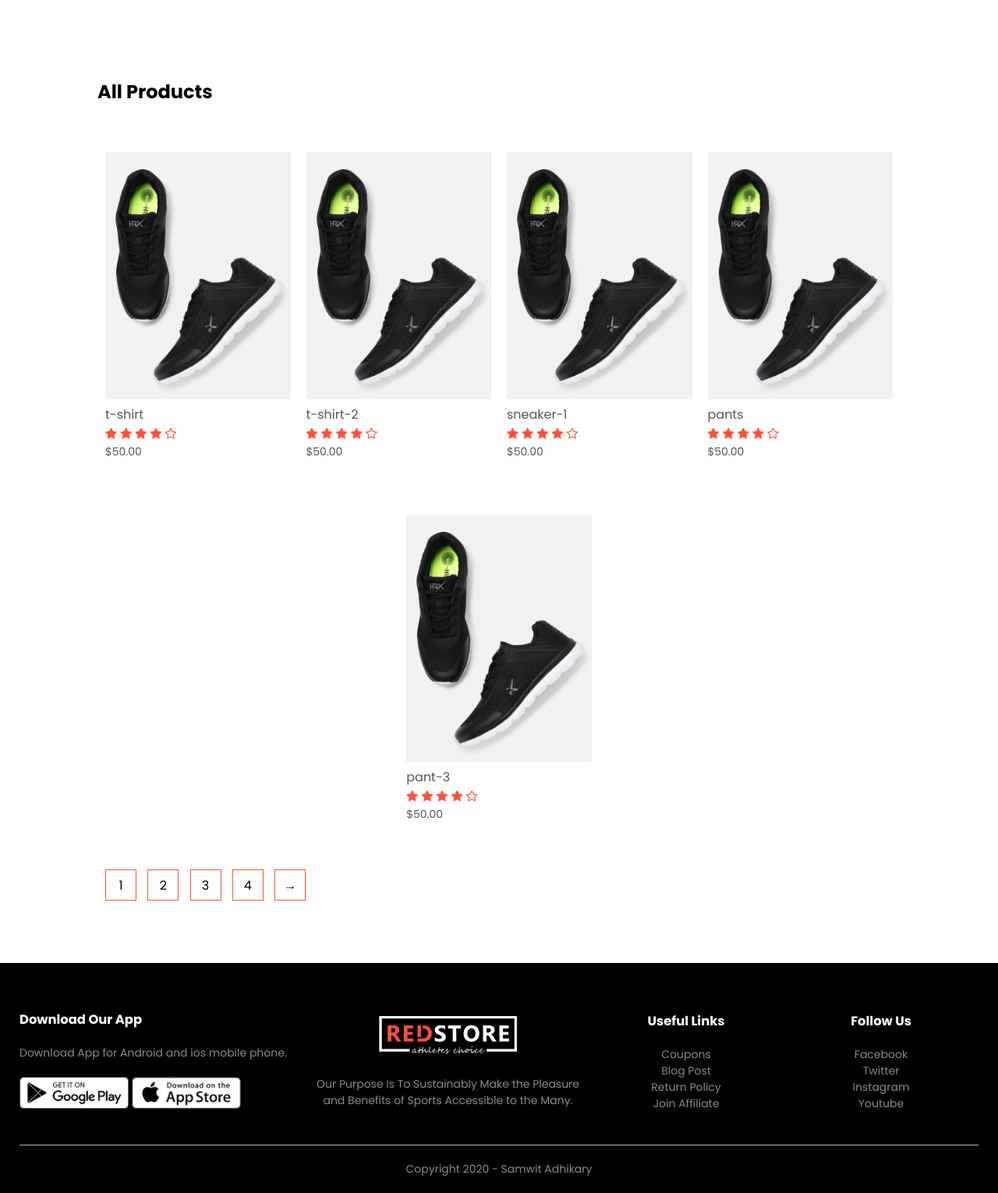
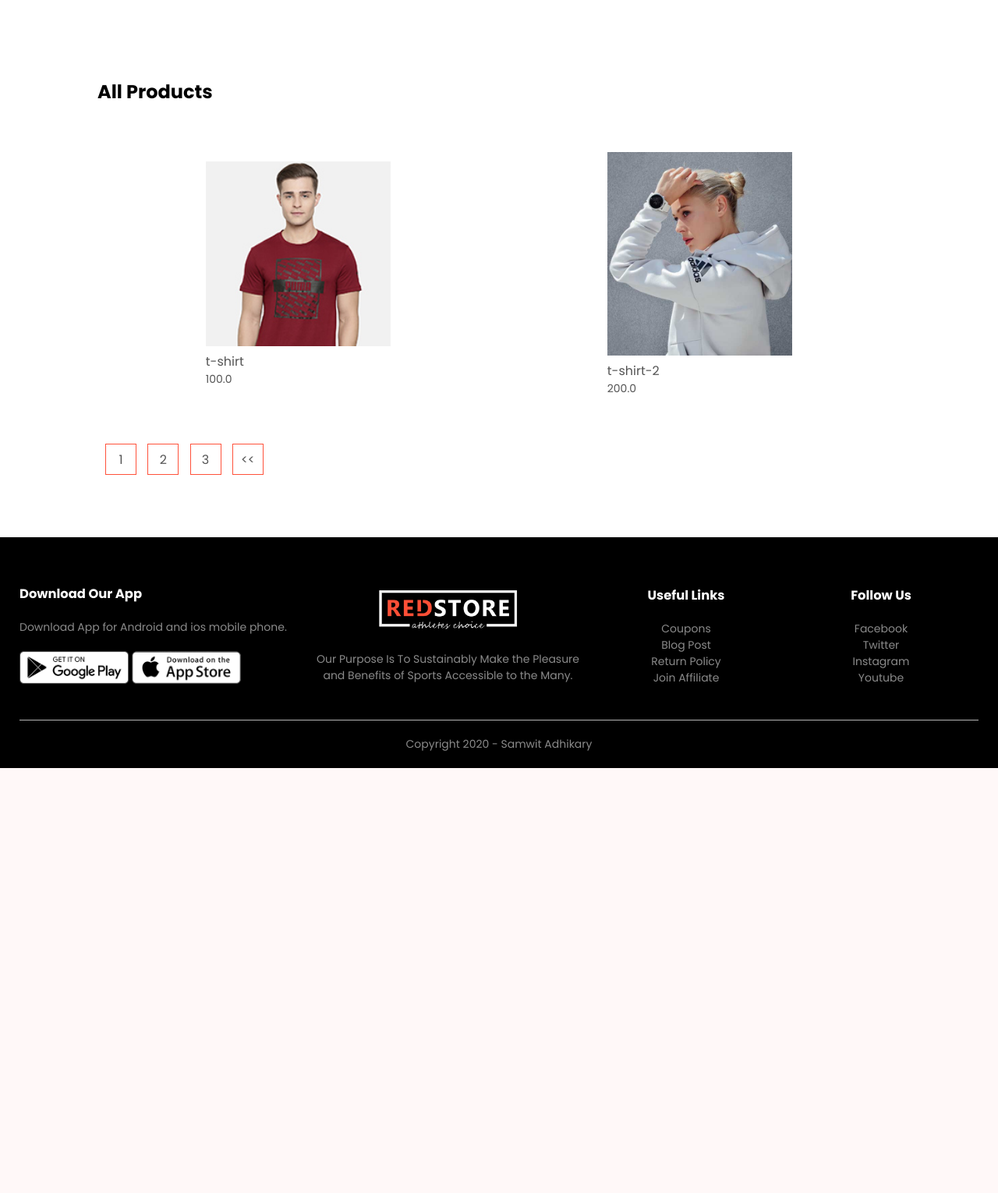
Before and after one commit to muhammednasifp/SmallProjects, a Django app: page /list_product in a window 1280 px wide. Shown: the part 83-1613 px from the top of the page at 78% size. After the commit the page ends 1068 px from the top, so only its background shows below. Run offline with Django 5.2, Linux system fonts and the light colour scheme; data comes from the database, SQL or seed files in the repository.

Commit message:
made pagination

```diff
--- a/e_commerce/products/views.py
+++ b/e_commerce/products/views.py
@@ -1,13 +1,20 @@
 from django.shortcuts import render
 from . models import Product
+from django.core.paginator import Paginator
+#paginator is used to make different pages in the webpage
 # Create your views here.
 
 def index(request):
     return render(request,'index.html')
 
 def list_product(request):
+    page=1
+    if request.GET:
+        page=request.GET.get('page',1)
     product_list=Product.objects.all()
-
+    product_paginator=Paginator(product_list,2)
+    #here paginator constructor created with two items
+    product_list=product_paginator.get_page(page)
     return render(request,'products.html',{'products':product_list})
 
 def details_product(request):
--- a/e_commerce/templates/product_list.html
+++ b/e_commerce/templates/product_list.html
@@ -3,34 +3,29 @@
 <div class="small-container">
         <div class="row row-2">
             <h2>All Products</h2>
-
         </div>
         {% for product_chunks in products|chunks:4 %}
         <div class="row">
             {% for product in  product_chunks %}
                 <div class="col-4">
-                    <img src="{% static 'images/product-2.jpg'%}">
+                    <img src="{{product.image.url}}">
                     <h4>{{product.title}}</h4>
-                    <div class="rating">
-                        <i class="fa fa-star"></i>
-                        <i class="fa fa-star"></i>
-                        <i class="fa fa-star"></i>
-                        <i class="fa fa-star"></i>
-                        <i class="fa fa-star-o"></i>
-                    </div>
-                    <p>$50.00</p>
+
+                    <p>{{product.price}}</p>
                 </div>
-                {% endfor %}
-
-
+            {% endfor %}
         </div>
         {% endfor %}
 
         <div class="page-btn">
-            <span>1</span>
-            <span>2</span>
-            <span>3</span>
-            <span>4</span>
-            <span>→</span>
+        {% if products.has_previous %}
+            <a href="?page={{ products.previous_page_number }}"><span><<</span></a>
+        {% endif %}
+        <a href="?page=1"><span>1</span></a>
+        <a href="?page=2"><span>2</span></a>
+        <a href="?page=3"><span>3</span></a>
+        {% if products.has_next %}
+            <a href="?page={{ products.next_page_number }}"><span><<</span></a>
+        {% endif %}
         </div>
     </div>
```
